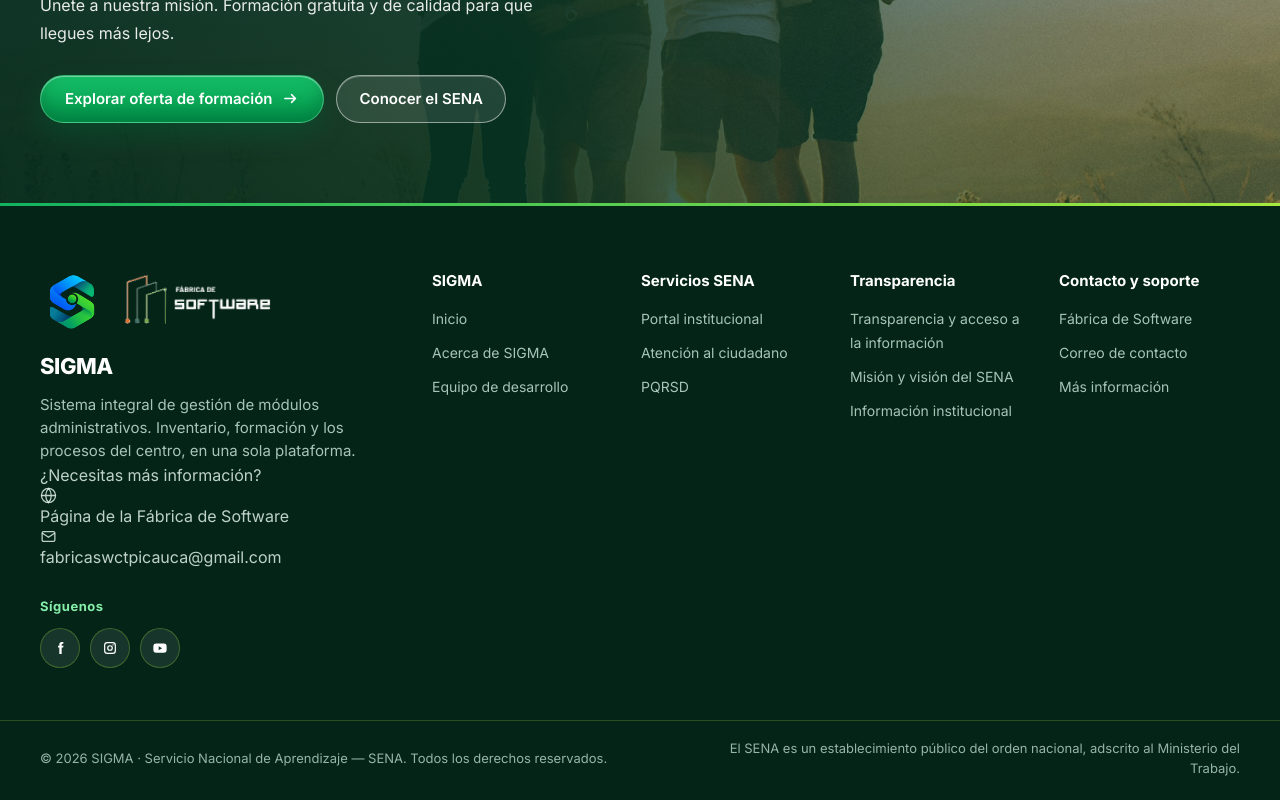
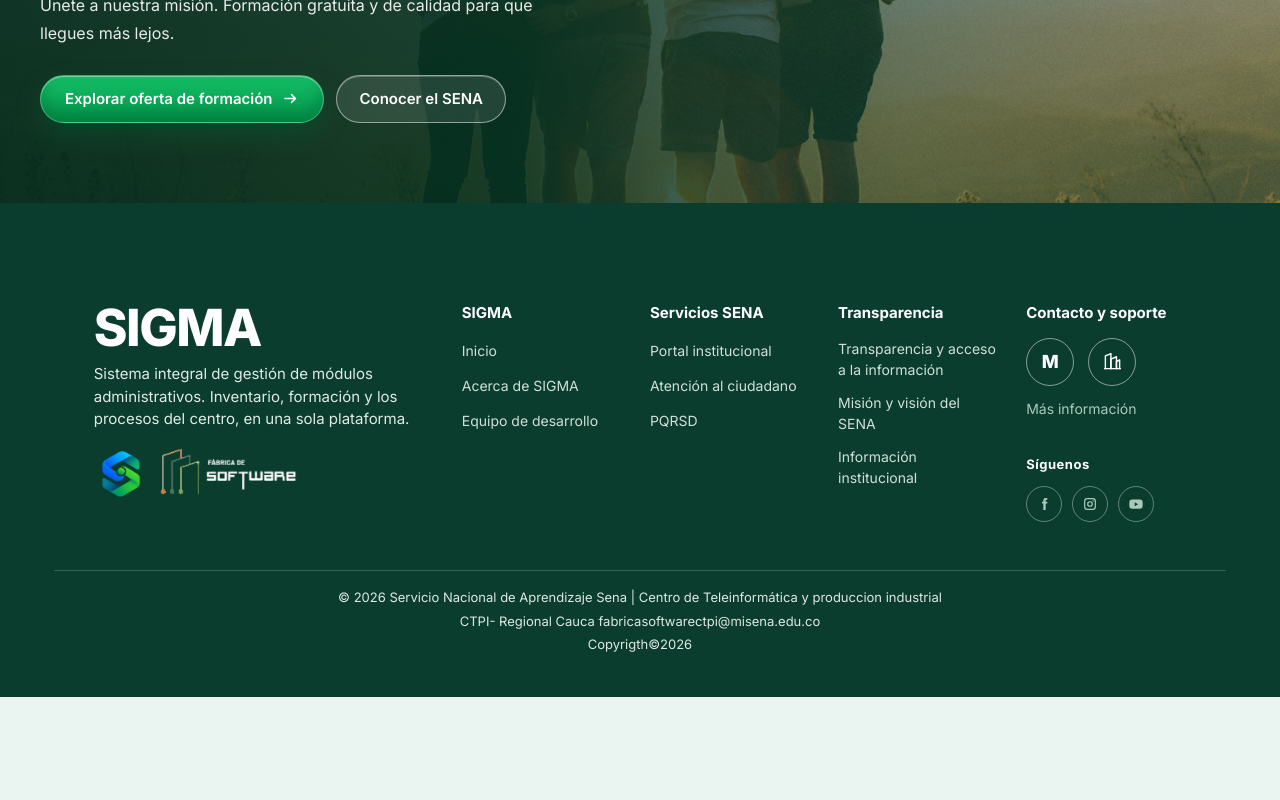
Before and after one commit to sofiaboni06/Plataforma_Frontend-S, a React (Vite) app: page / in a window 1280 px wide. Shown: the part 3764-4564 px from the top of the page. After the commit the page ends 4461 px from the top, so only its background shows below. Built offline with nearby package versions, Linux system fonts and the light colour scheme.

Commit message:
footer listo

```diff
--- a/src/modules/landing/components/SiteFooter.tsx
+++ b/src/modules/landing/components/SiteFooter.tsx
@@ -1,8 +1,18 @@
 
 import '@/modules/landing/styles/landing.css'
 
+type FooterLink = {
+  label: string
+  href: string
+  external?: boolean
+}
 
-const footerColumns = [
+type FooterColumn = {
+  title: string
+  links: FooterLink[]
+}
+
+const footerColumns: FooterColumn[] = [
   {
     title: 'SIGMA',
     links: [
@@ -51,35 +61,31 @@ const footerColumns = [
       },
     ],
   },
-  {
-    title: 'Contacto y soporte',
-    links: [
-      {
-        label: 'Fábrica de Software',
-        href: 'https://fabricasw.cloudsenactpi.net/',
-        external: true,
-      },
-      {
-        label: 'Correo de contacto',
-        href: 'mailto:fabricaswctpicauca@gmail.com',
-      },
-      {
-        label: 'Más información',
-        href: 'https://fabricasw.cloudsenactpi.net/',
-        external: true,
-      },
-    ],
-  },
 ]
 
-export default function SiteFooter({ className = '' }: { className?: string }) {
+export default function SiteFooter({
+  className = '',
+}: {
+  className?: string
+}) {
   return (
-    <footer id="contacto" className={`lp-footer ${className}`.trim()}>
-      <div className="lp-footer-rule" aria-hidden="true" />
+    <footer
+      id="contacto"
+      className={`lp-footer ${className}`.trim()}
+    >
+      <div className="lp-footer-main">
 
-      <div className="lp-footer-main">
-        {/* Identidad institucional */}
+        {/* IDENTIDAD SIGMA */}
         <div className="lp-footer-brand">
+
+          <p className="lp-footer-name">SIGMA</p>
+
+          <p className="lp-footer-lead">
+            Sistema integral de gestión de módulos administrativos.
+            Inventario, formación y los procesos del centro, en una sola
+            plataforma.
+          </p>
+
           <div className="lp-footer-marks">
             <img
               src="/img/logo-sigma.png"
@@ -94,119 +100,169 @@ export default function SiteFooter({ className = '' }: { className?: string }) {
             />
           </div>
 
-          <p className="lp-footer-name">SIGMA</p>
+        </div>
 
-          <p className="lp-footer-lead">
-            Sistema integral de gestión de módulos administrativos.
-            Inventario, formación y los procesos del centro, en una sola
-            plataforma.
+        {/* ENLACES INSTITUCIONALES */}
+        <nav
+          className="lp-footer-nav"
+          aria-label="Enlaces del sitio"
+        >
+          {footerColumns.map((column) => (
+            <div
+              className="lp-footer-column"
+              key={column.title}
+            >
+              <p className="lp-footer-heading">
+                {column.title}
               </p>
 
-          {/* Contacto de la Fábrica de Software */}
-          <div className="lp-footer-contact">
-            <p className="lp-footer-contact-title">
-              ¿Necesitas más información?
+              <ul>
+                {column.links.map((link) => (
+                  <li key={link.label}>
+                    <a
+                      href={link.href}
+                      target={link.external ? '_blank' : undefined}
+                      rel={
+                        link.external
+                          ? 'noopener noreferrer'
+                          : undefined
+                      }
+                    >
+                      {link.label}
+                    </a>
+                  </li>
+                ))}
+              </ul>
+            </div>
+          ))}
+
+
+{/* CONTACTO Y SOPORTE */}
+
+{/* CONTACTO Y SOPORTE */}
+<div className="lp-footer-column lp-footer-support">
+
+  <p className="lp-footer-heading">
+    Contacto y soporte
   </p>
 
+  {/* ICONOS SUPERIORES */}
+  <div className="lp-footer-contact-icons">
+
+    {/* ICONO M - SE CONSERVA */}
+    <a
+      href="mailto:fabricaswctpicauca@gmail.com"
+      className="lp-social"
+      aria-label="Correo de contacto"
+      title="Correo de contacto"
+    >
+      <span className="lp-footer-m-icon">M</span>
+    </a>
+
+    {/* ICONO FÁBRICA DE SOFTWARE */}
     <a
       href="https://fabricasw.cloudsenactpi.net/"
       target="_blank"
       rel="noopener noreferrer"
-              className="lp-footer-contact-link"
+      className="lp-social"
+      aria-label="Fábrica de Software"
+      title="Fábrica de Software"
     >
       <svg
-                width="17"
-                height="17"
+        width="19"
+        height="19"
         viewBox="0 0 24 24"
         fill="none"
         stroke="currentColor"
         strokeWidth="1.8"
-                aria-hidden="true"
+        strokeLinecap="round"
+        strokeLinejoin="round"
       >
-                <circle cx="12" cy="12" r="10" />
-                <path d="M2 12h20M12 2a15.3 15.3 0 0 1 4 10 15.3 15.3 0 0 1-4 10 15.3 15.3 0 0 1-4-10 15.3 15.3 0 0 1 4-10Z" />
+        <path d="M3 21V5l7-3v19" />
+        <path d="M10 21V9l7-3v15" />
+        <path d="M17 21V12l4-2v11" />
+        <path d="M2 21h20" />
       </svg>
-              Página de la Fábrica de Software
     </a>
 
-            <a
-              href="mailto:fabricaswctpicauca@gmail.com"
-              className="lp-footer-contact-link"
-            >
-              <svg
-                width="17"
-                height="17"
-                viewBox="0 0 24 24"
-                fill="none"
-                stroke="currentColor"
-                strokeWidth="1.8"
-                aria-hidden="true"
-              >
-                <rect x="3" y="5" width="18" height="14" rx="2" />
-                <path d="m3 7 9 6 9-6" />
-              </svg>
-              fabricaswctpicauca@gmail.com
-            </a>
   </div>
 
-          {/* Redes sociales */}
+  {/* MÁS INFORMACIÓN */}
+  <a
+    href="https://fabricasw.cloudsenactpi.net/"
+    target="_blank"
+    rel="noopener noreferrer"
+    className="lp-footer-more"
+  >
+    Más información
+  </a>
+
+  {/* REDES SOCIALES TRASLADADAS */}
   <div className="lp-footer-social">
+
     <p>Síguenos</p>
 
-            <div>
-              <a href="https://www.facebook.com/share/1ENZACwKEa/?mibextid=wwXIfr" className="lp-social" aria-label="Facebook">
-                <svg width="16" height="16" viewBox="0 0 24 24" fill="currentColor" aria-hidden="true">
+    <div className="lp-footer-social-links">
+
+      <a
+        href="https://www.facebook.com/share/1ENZACwKEa/?mibextid=wwXIfr"
+        target="_blank"
+        rel="noopener noreferrer"
+        className="lp-social"
+        aria-label="Facebook"
+      >
+        <svg width="16" height="16" viewBox="0 0 24 24" fill="currentColor">
           <path d="M14.5 8.5V6.8c0-.7.5-1 1.2-1H17V3h-2.4C12.2 3 11 4.4 11 6.6v1.9H9v2.7h2V21h3.5v-9.8h2.3l.4-2.7h-2.7Z" />
         </svg>
       </a>
 
-              <a href="https://www.instagram.com/sena.regionalcauca?obrf=YWdqMzM4cWVxaXAx" className="lp-social" aria-label="Instagram">
-                <svg width="16" height="16" viewBox="0 0 24 24" fill="none" aria-hidden="true">
+      <a
+        href="https://www.instagram.com/sena.regionalcauca?obrf=YWdqMzM4cWVxaXAx"
+        target="_blank"
+        rel="noopener noreferrer"
+        className="lp-social"
+        aria-label="Instagram"
+      >
+        <svg width="16" height="16" viewBox="0 0 24 24" fill="none">
           <rect x="4" y="4" width="16" height="16" rx="4" stroke="currentColor" strokeWidth="1.8" />
           <circle cx="12" cy="12" r="3.4" stroke="currentColor" strokeWidth="1.8" />
           <circle cx="16.6" cy="7.4" r="1" fill="currentColor" />
         </svg>
       </a>
 
-              <a href="https://youtube.com/@senacaucacomunica?si=tYZCpSUjL2YZXoNP" className="lp-social" aria-label="YouTube">
-                <svg width="16" height="16" viewBox="0 0 24 24" fill="currentColor" aria-hidden="true">
+      <a
+        href="https://youtube.com/@senacaucacomunica?si=tYZCpSUjL2YZXoNP"
+        target="_blank"
+        rel="noopener noreferrer"
+        className="lp-social"
+        aria-label="YouTube"
+      >
+        <svg width="16" height="16" viewBox="0 0 24 24" fill="currentColor">
           <path d="M22 12.2s0-3.2-.4-4.6c-.2-.9-.9-1.6-1.8-1.8C18.2 5.4 12 5.4 12 5.4s-6.2 0-7.8.4c-.9.2-1.6.9-1.8 1.8C2 9 2 12.2 2 12.2s0 3.2.4 4.6c.2.9.9 1.6 1.8 1.8 1.6.4 7.8.4 7.8.4s6.2 0 7.8-.4c.9-.2 1.6-.9 1.8-1.8.4-1.4.4-4.6.4-4.6ZM10 15.2V9.2l5.2 3-5.2 3Z" />
         </svg>
       </a>
-            </div>
+
     </div>
   </div>
 
-        {/* Enlaces institucionales */}
-        <nav className="lp-footer-nav" aria-label="Enlaces del sitio">
-          {footerColumns.map((column) => (
-            <div key={column.title}>
-              <p className="lp-footer-heading">{column.title}</p>
-
-              <ul>
-                {column.links.map((link) => (
-                  <li key={link.label}>
-                    <a href={link.href}>{link.label}</a>
-                  </li>
-                ))}
-              </ul>
 </div>
-          ))}
         </nav>
       </div>
 
-      {/* Información legal */}
+      {/* INFORMACIÓN LEGAL */}
       <div className="lp-footer-bar">
         <p>
-          © 2026 SIGMA · Servicio Nacional de Aprendizaje — SENA.
-          Todos los derechos reservados.
+         © 2026 Servicio Nacional de Aprendizaje Sena | Centro de Teleinformática y produccion industrial
         </p>
 
         <p>
-          El SENA es un establecimiento público del orden nacional,
-          adscrito al Ministerio del Trabajo.
+          CTPI- Regional Cauca fabricasoftwarectpi@misena.edu.co
+        </p>
+        <p>
+          Copyrigth©2026
         </p>
       </div>
+
     </footer>
   )
 }
--- a/src/modules/landing/styles/landing.css
+++ b/src/modules/landing/styles/landing.css
@@ -2035,6 +2035,11 @@
     }
   }
 
+
+/* =========================================
+   CONTROLES DE EXPLORACIÓN
+========================================= */
+
 .lp-explore-controls {
   display: flex;
   align-items: center;
@@ -2071,7 +2076,10 @@
   outline-offset: 3px;
 }
 
-  /* --- Tarjetas giratorias (flip 3D): solo caras de esta sección. --- */
+/* =========================================
+   TARJETAS GIRATORIAS (FLIP 3D)
+========================================= */
+
 .lp-explore-slide {
   perspective: 1200px;
 }
@@ -2087,15 +2095,11 @@
   transform: rotateY(180deg);
 }
 
-  /* Caras apiladas: el contenedor adopta la altura de la cara más alta,
-     así ambas dimensiones son coherentes y no se superponen. */
 .lp-flip-face {
   grid-area: 1 / 1;
   min-width: 0;
   backface-visibility: hidden;
   -webkit-backface-visibility: hidden;
-    /* Solo la cara visible recibe el puntero: la cara oculta, aunque
-       comparte plano, no debe interceptar clics de la otra cara. */
   pointer-events: none;
 }
 
@@ -2111,12 +2115,13 @@
   transform: rotateY(180deg);
 }
 
-  /* La cara posterior conserva su giro al recibir hover. Sin esta regla,
-     el `:hover` de `.lp-card` (más específico) la des-gira, la oculta y
-     el botón «Volver» deja de ser visible e interactivo. */
 .lp-card.lp-flip-face.lp-flip-back:hover {
   transform: rotateY(180deg);
 }
+
+/* =========================================
+   ICONOS DE EXPLORACIÓN
+========================================= */
 
 .lp-icon-tile.lp-explore-tile {
   width: 44px;
@@ -2147,7 +2152,10 @@
   border: 1px solid rgba(11, 179, 95, 0.3);
 }
 
-  /* Galería demostrativa: espacios visuales sin imágenes reales. */
+/* =========================================
+   GALERÍA DEMOSTRATIVA
+========================================= */
+
 .lp-explore-gallery {
   display: grid;
   grid-template-columns: repeat(3, 1fr);
@@ -2173,6 +2181,10 @@
 .lp-explore-gallery span:nth-child(3) {
   background-image: linear-gradient(135deg, #14654a 0%, #8fe3ae 100%);
 }
+
+/* =========================================
+   LISTA DE LA CARA POSTERIOR
+========================================= */
 
 .lp-explore-back-list {
   display: grid;
@@ -2200,19 +2212,10 @@
   color: #0a7f4a;
 }
 
-  @media (prefers-reduced-motion: reduce) {
-    .lp-explore-viewport {
-      scroll-behavior: auto;
-      scroll-snap-type: x proximity;
-    }
-
-    /* Con movimiento reducido el giro es instantáneo, sin animación. */
-    .lp-flip-inner {
-      transition: none;
-    }
-  }
-
-    /* --- Ajustes para el diseño "Split Card" (Misión y Visión) --- */
+/* =========================================
+   TARJETAS SPLIT CARD
+========================================= */
+
 .lp-flip-front {
   display: flex;
   flex-direction: column;
@@ -2224,23 +2227,24 @@
   box-shadow: inherit;
 }
 
-  /* NUEVO ESTILO PARA EL ICONO SUPERPUESTO */
+/* =========================================
+   ICONO SUPERPUESTO
+========================================= */
+
 .lp-icon-tile.lp-explore-badge {
   width: 60px;
   height: 60px;
   border-radius: 999px;
-    /* Color verde sólido similar al de la imagen de referencia */
   background-color: #0a7f4a !important;
-    background-image: none !important; /* Quita los degradados de cristal */
-    color: #ffffff; /* Icono blanco */
+  background-image: none !important;
+  color: #ffffff;
   border: 4px solid #ffffff;
-    box-shadow: 0 4px 12px rgba(0,0,0,0.15);
+  box-shadow: 0 4px 12px rgba(0, 0, 0, 0.15);
   display: flex;
   align-items: center;
   justify-content: center;
 }
 
-  /* Quita el destello blanco (::after) que traía el icono original por defecto */
 .lp-icon-tile.lp-explore-badge::after {
   display: none;
 }
@@ -2251,4 +2255,363 @@
   stroke: #ffffff;
   z-index: 2;
 }
-}
+
+/* =========================================
+   MOVIMIENTO REDUCIDO
+========================================= */
+
+@media (prefers-reduced-motion: reduce) {
+  .lp-explore-viewport {
+    scroll-behavior: auto;
+    scroll-snap-type: x proximity;
+  }
+
+  .lp-flip-inner {
+    transition: none;
+  }
+}
+
+/* =========================================
+   FOOTER SIGMA - DISEÑO TIPO SIGEVA
+========================================= */
+
+.lp-footer {
+  width: 100%;
+  background: #0b3d2e;
+  color: #ffffff;
+  padding: 32px 4.2% 20px;
+  box-sizing: border-box;
+}
+
+/* CONTENEDOR PRINCIPAL */
+
+.lp-footer-main {
+  width: 100%;
+  display: grid;
+  grid-template-columns: 1.35fr 3fr;
+  gap: 42px;
+  align-items: start;
+  padding-bottom: 48px;
+}
+
+/* =========================================
+   IDENTIDAD SIGMA
+========================================= */
+
+.lp-footer-brand {
+  display: flex;
+  flex-direction: column;
+  align-items: flex-start;
+  min-width: 0;
+}
+
+.lp-footer-name {
+  margin: 0 0 8px;
+  font-size: clamp(38px, 4vw, 56px);
+  line-height: 1.1;
+  font-weight: 800;
+  letter-spacing: -1.5px;
+  color: #ffffff;
+}
+
+.lp-footer-lead {
+  max-width: 330px;
+  margin: 0 0 16px;
+  color: #e0ebe6;
+  font-size: 15px;
+  line-height: 1.5;
+}
+
+.lp-footer-marks {
+  display: flex;
+  align-items: center;
+  gap: 10px;
+  flex-wrap: wrap;
+}
+
+.lp-footer-logo,
+.lp-footer-fabrica {
+  height: 54px;
+  width: auto;
+  max-width: 150px;
+  object-fit: contain;
+  border-radius: 10px;
+}
+
+/* =========================================
+   COLUMNAS DE NAVEGACIÓN
+========================================= */
+
+.lp-footer-nav {
+  display: grid;
+  grid-template-columns: repeat(4, minmax(0, 1fr));
+  gap: 28px;
+  align-items: start;
+}
+
+.lp-footer-column {
+  min-width: 0;
+}
+
+.lp-footer-heading {
+  margin: 3px 0 15px;
+  color: #ffffff;
+  font-size: 15px;
+  font-weight: 700;
+  line-height: 1.4;
+}
+
+.lp-footer-column ul {
+  display: flex;
+  flex-direction: column;
+  gap: 11px;
+  padding: 0;
+  margin: 0;
+  list-style: none;
+}
+
+.lp-footer-column li {
+  margin: 0;
+  padding: 0;
+}
+
+.lp-footer-column li a {
+  display: inline-block;
+  color: #d0e0d9;
+  font-size: 14px;
+  line-height: 1.5;
+  text-decoration: none;
+  transition: color 0.2s ease;
+  overflow-wrap: anywhere;
+}
+
+.lp-footer-column li a:hover {
+  color: #39a900;
+}
+
+/* =========================================
+   CONTACTO Y SOPORTE
+========================================= */
+
+.lp-footer-support {
+  min-width: 0;
+}
+
+/* ICONOS DE CORREO Y FÁBRICA
+   SIEMPRE UNO AL LADO DEL OTRO */
+
+.lp-footer-contact-icons {
+  display: flex;
+  flex-direction: row !important;
+  align-items: center;
+  justify-content: flex-start;
+  gap: 14px;
+  flex-wrap: nowrap;
+  margin-top: 10px;
+}
+
+.lp-footer-contact-icons .lp-social {
+  width: 48px;
+  height: 48px;
+  flex: 0 0 48px;
+  display: flex;
+  align-items: center;
+  justify-content: center;
+  border: 1px solid rgba(255, 255, 255, 0.5);
+  border-radius: 50%;
+  color: #ffffff;
+  background: transparent;
+  text-decoration: none;
+  transition: all 0.25s ease;
+}
+
+.lp-footer-m-icon {
+  font-size: 18px;
+  font-weight: 800;
+  color: #ffffff;
+}
+
+.lp-footer-contact-icons .lp-social:hover {
+  background: #39a900;
+  border-color: #39a900;
+  transform: translateY(-2px);
+}
+
+/* MÁS INFORMACIÓN */
+
+.lp-footer-more {
+  display: inline-block;
+  margin-top: 13px;
+  color: #d0e0d9;
+  font-size: 13px;
+  text-decoration: none;
+  transition: color 0.2s ease;
+}
+
+.lp-footer-more:hover {
+  color: #39a900;
+}
+
+/* =========================================
+   REDES SOCIALES
+========================================= */
+
+.lp-footer-social {
+  margin-top: 20px;
+}
+
+.lp-footer-social > p {
+  margin: 0 0 10px;
+  color: #ffffff;
+  font-size: 13px;
+  font-weight: 700;
+}
+
+.lp-footer-social-links {
+  display: flex;
+  flex-direction: row;
+  align-items: center;
+  gap: 9px;
+}
+
+.lp-footer-support .lp-footer-social {
+  margin-top: 35px;
+}
+
+.lp-footer-support .lp-footer-social-links {
+  display: flex;
+  flex-direction: row;
+  align-items: center;
+  gap: 10px;
+}
+
+/* ICONOS DE REDES SOCIALES */
+
+.lp-social {
+  width: 36px;
+  height: 36px;
+  display: flex;
+  justify-content: center;
+  align-items: center;
+  border: 1px solid rgba(255, 255, 255, 0.35);
+  border-radius: 50%;
+  color: #ffffff;
+  background: transparent;
+  text-decoration: none;
+  transition: all 0.25s ease;
+}
+
+.lp-social:hover {
+  background: #39a900;
+  border-color: #39a900;
+  transform: translateY(-3px);
+}
+
+/* =========================================
+   INFORMACIÓN LEGAL
+========================================= */
+
+.lp-footer-bar {
+  width: 100%;
+  border-top: 1px solid rgba(255, 255, 255, 0.18);
+  padding-top: 17px;
+  display: flex;
+  flex-direction: column;
+  align-items: center;
+  text-align: center;
+  gap: 4px;
+}
+
+.lp-footer-bar p {
+  margin: 0;
+  color: #dce9e3;
+  font-size: 13px;
+  line-height: 1.5;
+}
+
+/* =========================================
+   TABLETS
+========================================= */
+
+@media (max-width: 1050px) {
+  .lp-footer-main {
+    grid-template-columns: 1fr;
+    gap: 38px;
+  }
+
+  .lp-footer-brand {
+    max-width: 500px;
+  }
+
+  .lp-footer-nav {
+    grid-template-columns: repeat(4, minmax(0, 1fr));
+    gap: 22px;
+  }
+}
+
+/* =========================================
+   MÓVILES
+========================================= */
+
+@media (max-width: 700px) {
+  .lp-footer {
+    padding: 32px 6% 18px;
+  }
+
+  .lp-footer-main {
+    gap: 32px;
+    padding-bottom: 32px;
+  }
+
+  .lp-footer-name {
+    font-size: 42px;
+  }
+
+  .lp-footer-nav {
+    grid-template-columns: repeat(2, minmax(0, 1fr));
+    gap: 30px 20px;
+  }
+
+  .lp-footer-heading {
+    font-size: 14px;
+  }
+
+  .lp-footer-column li a {
+    font-size: 13px;
+  }
+
+  .lp-footer-bar {
+    padding-top: 16px;
+  }
+
+  .lp-footer-bar p {
+    font-size: 11px;
+  }
+
+  .lp-footer-contact-icons .lp-social {
+    width: 44px;
+    height: 44px;
+    flex-basis: 44px;
+  }
+}
+
+/* =========================================
+   MÓVILES PEQUEÑOS
+========================================= */
+
+@media (max-width: 400px) {
+  .lp-footer-nav {
+    grid-template-columns: 1fr;
+    gap: 25px;
+  }
+
+  .lp-footer-logo,
+  .lp-footer-fabrica {
+    height: 46px;
+  }
+
+  .lp-footer-contact-icons {
+    gap: 12px;
+  }
+}
+}
--- a/src/shared/components/layout/AppLayout.tsx
+++ b/src/shared/components/layout/AppLayout.tsx
@@ -150,10 +150,10 @@ export default function AppLayout({
 
       <div
         className={`flex min-h-svh flex-col transition-[padding] duration-200 ${
-          isDesktopSidebarOpen ? 'md:pl-[250px]' : ''
+          isDesktopSidebarOpen ? 'md:pl-62.5' : ''
         }`}
       >
-        <header className="sticky top-0 z-20 flex min-h-16 items-center justify-between gap-3 border-b border-glass-line bg-glass/75 px-5 py-3 text-sena-dark shadow-hairline backdrop-blur-glass sm:px-7 md:min-h-[76px] md:px-8">
+        <header className="sticky top-0 z-20 flex min-h-16 items-center justify-between gap-3 border-b border-glass-line bg-glass/75 px-5 py-3 text-sena-dark shadow-hairline backdrop-blur-glass sm:px-7 md:min-h-19 md:px-8">
           <div className="flex min-w-0 items-center gap-3 md:gap-4">
             <button
               type="button"
@@ -250,7 +250,7 @@ export default function AppLayout({
                                 <button
                                   type="button"
                                   onClick={() => openNotification(notification)}
-                                  className="flex min-h-[65px] w-full items-start gap-2.5 px-3.5 py-2.5 text-left transition hover:bg-white/55"
+                                  className="flex min-h-16.25 w-full items-start gap-2.5 px-3.5 py-2.5 text-left transition hover:bg-white/55"
                                 >
                                   <span
                                     className={`mt-0.5 grid size-6 shrink-0 place-items-center rounded-full text-[13px] font-bold ${mark.color}`}
```
Also changed, not shown: src/modules/presupuesto/pages/PresupuestoPage.tsx (+3 -79 lines). Lines whose indentation alone changed are shown as unchanged.
